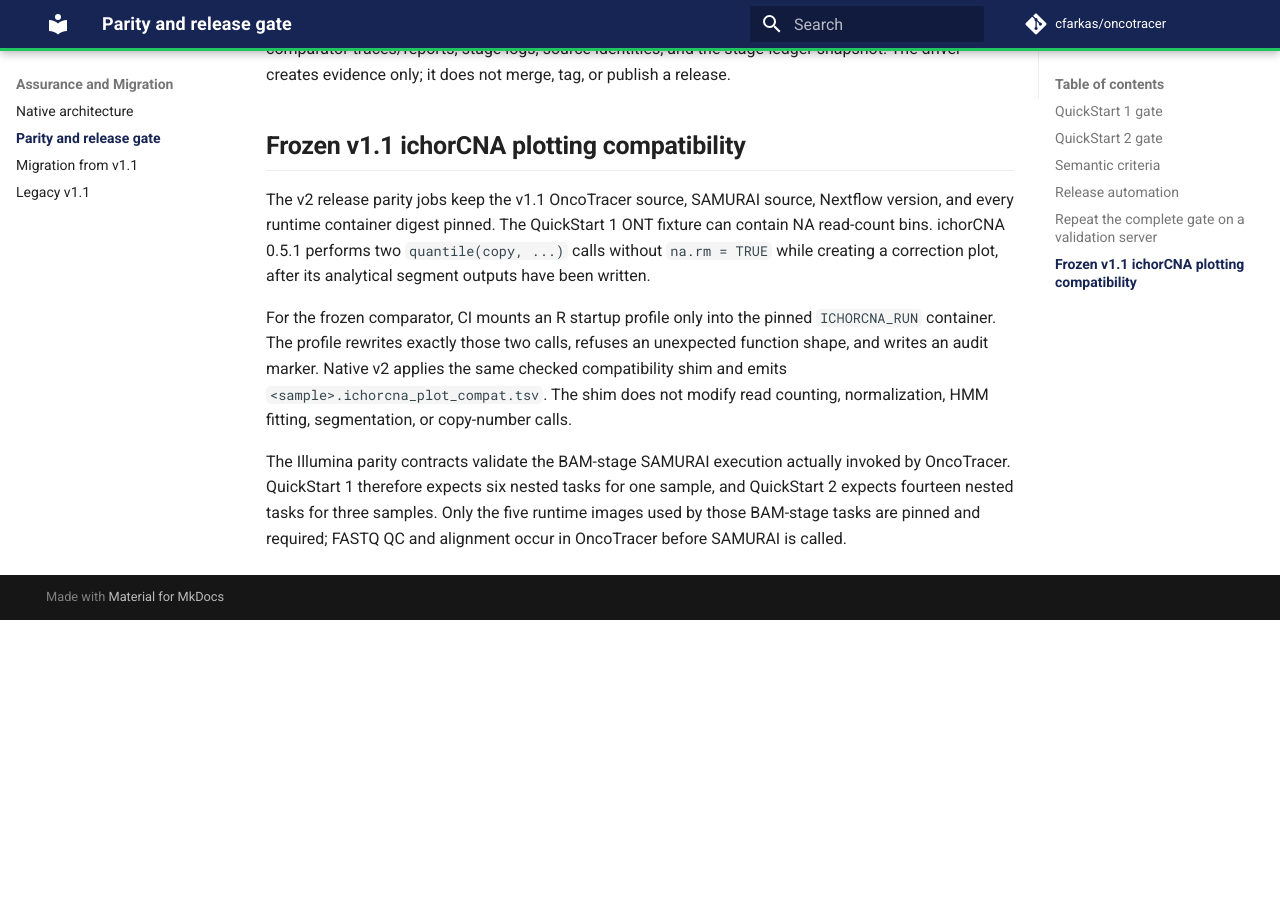
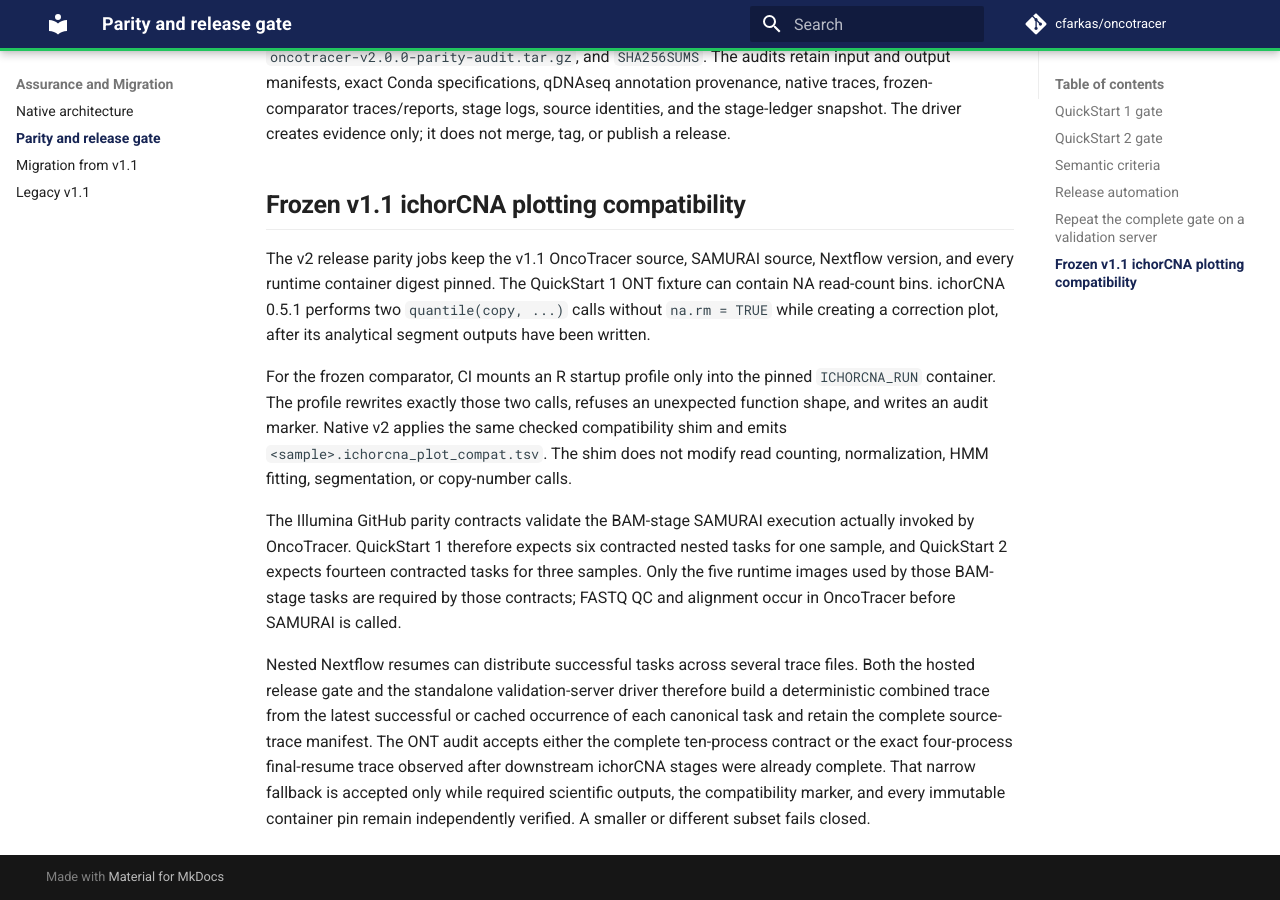
Before and after one commit to cfarkas/oncotracer, an MkDocs documentation site: the page built from docs/parity_release.md, in a window 1280 px wide and 900 px high, scrolled down 2119 px. Built offline with MkDocs 1.6.1 and Material for MkDocs 9.7.7, drawn with Linux system fonts in a browser that asks for light colours; comment, search, counter and statistics services are not loaded; before the commit the page ends 2739 px from its top, so only the background shows below that; some of the changed text lies outside the part shown.

Commit message:
Align the standalone release audit and parity documentation
Use the deterministic resume-safe nested trace model in the standalone validation-server driver and document the actual genomic-coverage and corrected-signal parity criteria.

```diff
--- a/docs/parity_release.md
+++ b/docs/parity_release.md
@@ -19,10 +19,11 @@
 - native workflow summary declares `engine=native` and `nextflow_used=false`;
 - a non-empty native argument-array trace with no Nextflow command;
 - CNA events matched by sample, state, chromosome, and at least 0.80 reciprocal interval overlap;
-- event recall and precision of at least 0.90;
-- at least 0.95 of each refined-bin grid shared exactly;
-- refined-bin Pearson correlation of at least 0.98;
-- median absolute refined-bin log₂ difference no greater than 0.08.
+- event-count recall and precision retained in the report as split/merge diagnostics;
+- sample-, chromosome-, and state-specific CNA genomic-coverage recall and precision of at least 0.90;
+- at least 0.95 of the original corrected-bin coordinate grid shared exactly;
+- corrected input log₂-signal Pearson correlation of at least 0.98;
+- median absolute corrected input log₂ difference no greater than 0.08.
 
 Each artifact includes `parity_report.json`, `parity_report.md`, `event_matches.tsv`, the native trace, run summaries, and `SHA256SUMS`.
 
@@ -64,8 +65,19 @@
 The shim does not modify read counting, normalization, HMM fitting, segmentation,
 or copy-number calls.
 
-The Illumina parity contracts validate the BAM-stage SAMURAI execution actually
-invoked by OncoTracer. QuickStart 1 therefore expects six nested tasks for one
-sample, and QuickStart 2 expects fourteen nested tasks for three samples. Only
-the five runtime images used by those BAM-stage tasks are pinned and required;
-FASTQ QC and alignment occur in OncoTracer before SAMURAI is called.
+The Illumina GitHub parity contracts validate the BAM-stage SAMURAI execution
+actually invoked by OncoTracer. QuickStart 1 therefore expects six contracted
+nested tasks for one sample, and QuickStart 2 expects fourteen contracted tasks
+for three samples. Only the five runtime images used by those BAM-stage tasks
+are required by those contracts; FASTQ QC and alignment occur in OncoTracer
+before SAMURAI is called.
+
+Nested Nextflow resumes can distribute successful tasks across several trace
+files. Both the hosted release gate and the standalone validation-server driver
+therefore build a deterministic combined trace from the latest successful or
+cached occurrence of each canonical task and retain the complete source-trace
+manifest. The ONT audit accepts either the complete ten-process contract or the
+exact four-process final-resume trace observed after downstream ichorCNA stages
+were already complete. That narrow fallback is accepted only while required
+scientific outputs, the compatibility marker, and every immutable container pin
+remain independently verified. A smaller or different subset fails closed.
```
Also changed, not shown: 3 other files.
